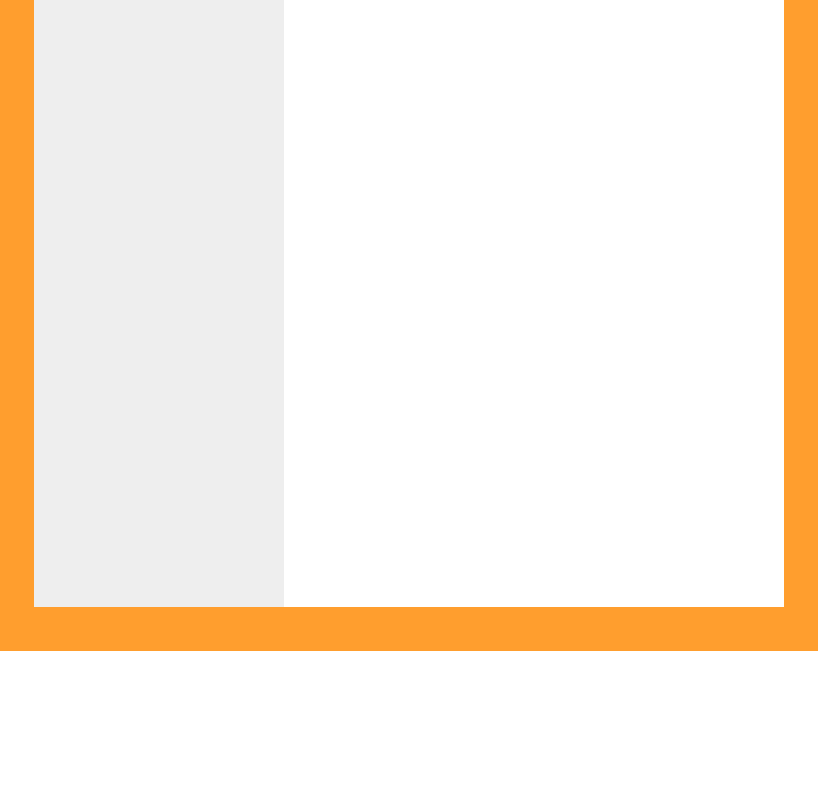
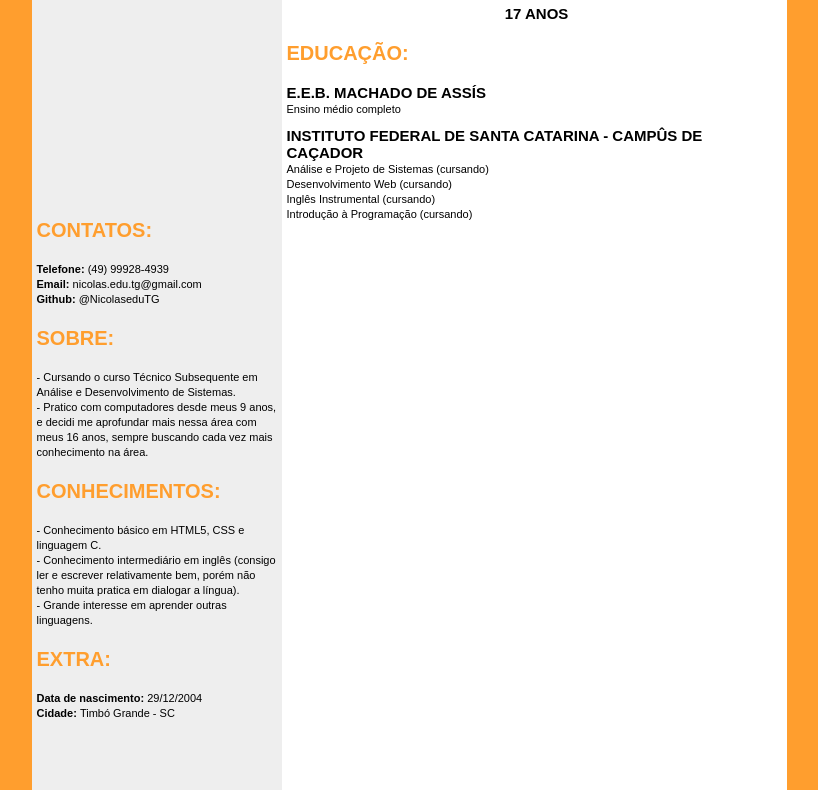
Before and after one commit to NicolaseduTG/curriculo, a plain HTML site: page index.html in a window 1280 px wide. Shown: the part 149-939 px from the top of the page, without its empty margins (231-1049 px from the left). Before the commit the page ends 800 px from the top, so only its background shows below. Drawn offline with Linux system fonts and the light colour scheme.

Commit message:
Colocadas informações no Currículo

```diff
--- a/estilo.css
+++ b/estilo.css
@@ -1,6 +1,9 @@
 html, body {
-    height: 100%;
     margin: 0;
+}
+
+p{
+    font-family: Arial, Helvetica, sans-serif
 }
 
 .container {
@@ -53,6 +56,8 @@ html, body {
 .sobre{
     width: 250px;
     height: 100%;
+    margin: 5px;
+    margin-top: 100px;
 }
 
 .borda{
@@ -64,4 +69,36 @@ html, body {
 .geral{
     width: 500px;
     height: 100%;
+    margin-left: 5px;
 }
+
+.title{
+    color: rgb(255, 158, 46);
+    font-size: 20px;
+    font-weight: bolder;
+}
+
+.text{
+    font-size: 11px;
+    line-height: 15px;
+    margin-right: 10px;
+}
+
+h1{
+    color: rgb(255, 158, 46);
+    font-size: 30px;
+    font-weight: bolder;
+    text-align: center;
+    font-family: Arial, Helvetica, sans-serif;
+}
+
+h2{
+    font-size: 15px;
+    text-align: center;
+    font-family: Arial, Helvetica, sans-serif;
+}
+
+.textp{
+    font-size: 15px;
+    font-weight: bolder;
+}
--- a/index.html
+++ b/index.html
@@ -16,9 +16,47 @@
                         <div>
                         </div>
                     </div>
-                    <div class="sobre"></div>
+                    <div class="sobre">
+                        <p class="title">CONTATOS:</p>
+                        <p class="text">
+                            <b>Telefone:</b> (49) 99928-4939<br>
+                            <b>Email:</b> nicolas.edu.tg@gmail.com<br>
+                            <b>Github:</b> @NicolaseduTG
+                        </p>
+                        <p class="title">SOBRE:</p>
+                        <p class="text">
+                            - Cursando o curso Técnico Subsequente em Análise e Desenvolvimento de Sistemas.<br>
+                            - Pratico com computadores desde meus 9 anos, e decidi me aprofundar mais nessa área com meus 16 anos, sempre buscando cada vez mais conhecimento na área.
+                        </p>
+                        <p class="title">CONHECIMENTOS:</p>
+                        <p class="text">
+                            - Conhecimento básico em HTML5, CSS e linguagem C.<br>
+                            - Conhecimento intermediário em inglês (consigo ler e escrever relativamente bem, porém não tenho muita pratica em dialogar a língua).<br>
+                            - Grande interesse em aprender outras linguagens.
+                        </p>
+                        <p class="title">EXTRA:</p>
+                        <p class="text">
+                            <b>Data de nascimento: </b> 29/12/2004<br>
+                            <b>Cidade: </b> Timbó Grande - SC
+                        </p>
+                    </div>
                 </div>
-                <div class="geral"></div>
+                <div class="geral">
+                    <h1 class="name">NÍCOLAS EDUARDO DE MEDEIROS RODRIGUES</h1>
+                    <h2>17 ANOS</h2>
+                    <p class="title">EDUCAÇÃO:</p>
+                    <p class="text">
+                        <span class="textp">E.E.B. MACHADO DE ASSÍS</span><br>
+                        Ensino médio completo
+                    </p>
+                    <p class="text">
+                        <span class="textp">INSTITUTO FEDERAL DE SANTA CATARINA - CAMPÛS DE CAÇADOR</span><br>
+                        Análise e Projeto de Sistemas (cursando)<br>
+                        Desenvolvimento Web (cursando)<br>
+                        Inglês Instrumental (cursando)<br>
+                        Introdução à Programação (cursando)
+                    </p>
+                </div>
             </div>
             <div class="borda"></div>
         </div>
```
